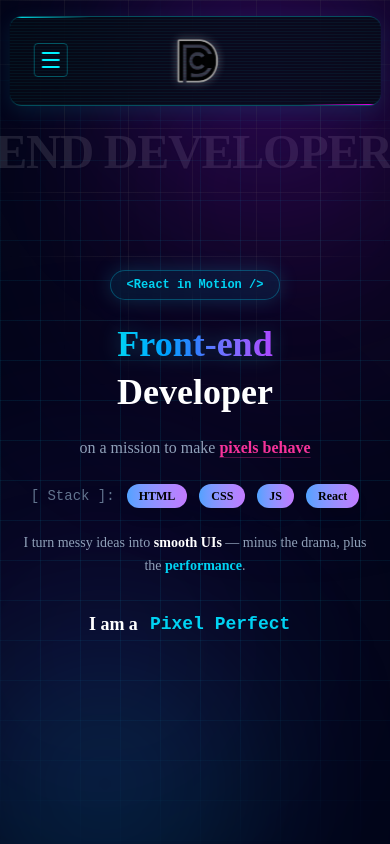
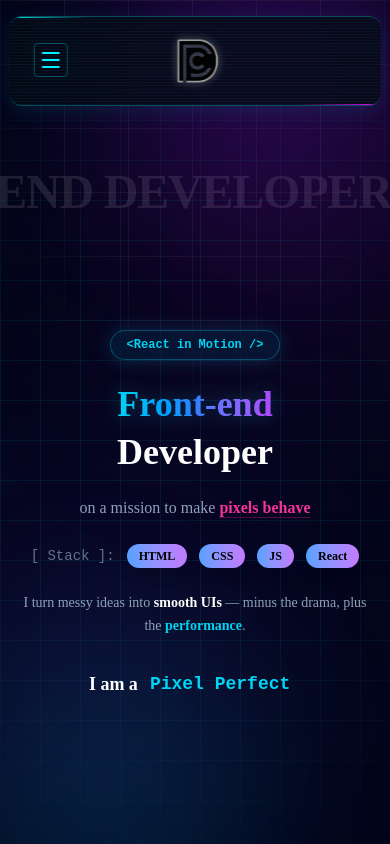
Before and after one commit to parth-choudhary613/WebResume, a React (Vite) app: page / in a window 390 px wide. Shown: the top 844 px of the page. Built offline with nearby package versions, Linux system fonts and the light colour scheme.

Commit message:
ALMOST DONE

```diff
--- a/src/components/Footer.jsx
+++ b/src/components/Footer.jsx
@@ -93,7 +93,7 @@ const CyberFooter = () => {
 
              <div className="flex gap-4">
                {[Github, Linkedin, Twitter].map((Icon, i) => (
-                 <a key={i} href="#" className="p-2 text-slate-500 hover:text-white hover:bg-slate-800 rounded transition-all">
+                 <a key={i} href="/" className="p-2 text-slate-500 hover:text-white hover:bg-slate-800 rounded transition-all">
                    <Icon size={20} />
                  </a>
                ))}
--- a/src/components/SplitText.jsx
+++ b/src/components/SplitText.jsx
@@ -26,7 +26,7 @@ const Banner = () => {
       <div className="absolute top-32 md:top-40 lg:top-20 w-full z-0 opacity-10 pointer-events-none select-none">
         <MarqueeText
           texts={["PARTH CHOUDHARY | FRONT-END DEVELOPER |"]}
-          className="custom-scroll-text text-5xl md:text-7xl lg:text-9xl font-bold uppercase"
+          className="custom-scroll-text text-5xl md:text-7xl lg:text-9xl font-bold uppercase mt-10"
         />
       </div>
 
@@ -41,7 +41,7 @@ const Banner = () => {
         <div className="flex flex-col lg:flex-row lg:items-center lg:gap-x-12 gap-y-10">
 
           {/* --- LEFT: TEXT SECTION --- */}
-          <div className="flex-1 text-center lg:text-left font-secondary">
+          <div className="flex-1 text-center lg:text-left font-secondary mt-30 lg:mt-0">
             <motion.div
               initial="hidden"
               whileInView="show"
```
